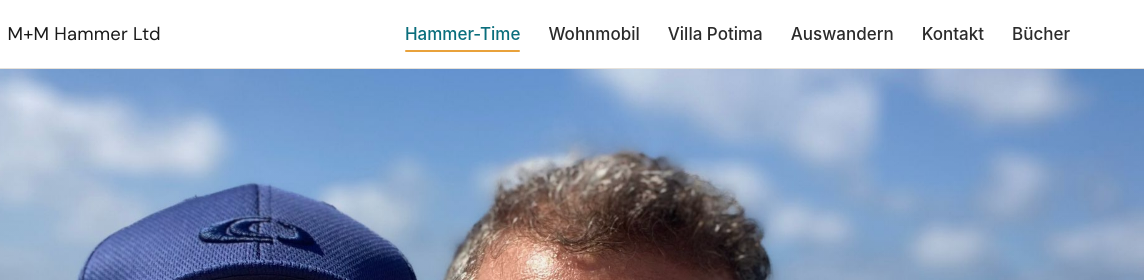
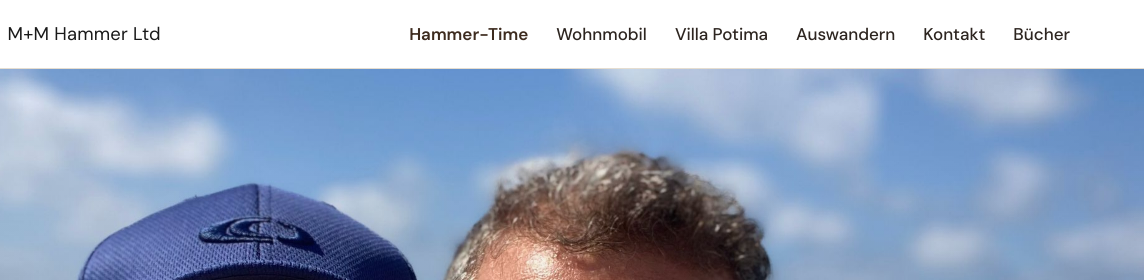
Before and after one commit to ToothMC/mmhammer.org, a website: page index.html in a window 1280 px wide. Shown: the top 280 px of the page, 136-1280 px from the left. Drawn offline with Linux system fonts and the light colour scheme.

Commit message:
switch to muted Aesop-style palette: espresso + warm cream + subtle olive accent
- primary espresso #3D2B1F replaces teal
- accent warm olive/taupe #8C7A56 replaces gold
- body bg warm off-white #FAF7F2
- nav active state: bold weight instead of underline
- hero overlay: warm dark gradient (no more navy)
- DM Sans as body font

```diff
--- a/styles.css
+++ b/styles.css
@@ -1,19 +1,19 @@
-/* M+M Hammer Ltd – mmhammer.org – Mediterranes Design */
+/* M+M Hammer Ltd – mmhammer.org – Muted Aesop-Style Palette */
 :root {
-  --c-primary: #0a6e7c;
-  --c-primary-dark: #064f5a;
-  --c-accent: #e9a23b;
-  --c-accent-dark: #c98624;
-  --c-text: #2b2b2b;
-  --c-text-soft: #5a5a5a;
-  --c-bg: #fff;
-  --c-bg-soft: #f5f1ea;
-  --c-border: #e5e1da;
-  --shadow-sm: 0 2px 6px rgba(0,0,0,.06);
-  --shadow-md: 0 6px 18px rgba(0,0,0,.08);
+  --c-primary: #3D2B1F;        /* deep espresso */
+  --c-primary-dark: #2B1F15;   /* darker espresso */
+  --c-accent: #8C7A56;         /* warm olive/taupe (subtle) */
+  --c-accent-dark: #6E5F40;
+  --c-text: #2D2520;           /* warm dark */
+  --c-text-soft: #6B5D52;      /* warm gray */
+  --c-bg: #FAF7F2;             /* warm off-white */
+  --c-bg-soft: #F2EDE5;        /* deeper cream */
+  --c-border: #E5DDD0;         /* warm beige */
+  --shadow-sm: 0 2px 6px rgba(45,37,32,.06);
+  --shadow-md: 0 6px 18px rgba(45,37,32,.08);
   --radius: 14px;
   --max-width: 1180px;
-  --font: -apple-system, BlinkMacSystemFont, "Segoe UI", Roboto, "Helvetica Neue", Arial, sans-serif;
+  --font: "DM Sans", -apple-system, BlinkMacSystemFont, "Segoe UI", Roboto, "Helvetica Neue", Arial, sans-serif;
 }
 * { box-sizing: border-box; margin: 0; padding: 0; }
 html { scroll-behavior: smooth; }
@@ -31,12 +31,12 @@ a:hover { color: var(--c-accent-dark); }
 .nav-links { display: flex; list-style: none; gap: 28px; align-items: center; }
 .nav-links a { font-weight: 500; color: var(--c-text); padding: 6px 0; position: relative; }
 .nav-links a:hover, .nav-links a.active { color: var(--c-primary); }
-.nav-links a.active::after { content: ""; position: absolute; left: 0; right: 0; bottom: -2px; height: 2px; background: var(--c-accent); border-radius: 2px; }
+.nav-links a.active { font-weight: 600; }
 .nav-toggle { display: none; background: none; border: 0; cursor: pointer; padding: 8px; }
 .nav-toggle span { display: block; width: 26px; height: 3px; background: var(--c-text); margin: 5px 0; border-radius: 2px; }
 
-.hero { position: relative; min-height: 85vh; padding: 60px 0 56px; text-align: center; color: #fff; background: #064f5a url('images/mmhammer_hero.jpg') center 28% / cover no-repeat; display: flex; align-items: flex-end; justify-content: center; isolation: isolate; }
-.hero::before { content: ""; position: absolute; inset: 0; background: linear-gradient(180deg, rgba(6,38,46,.0) 0%, rgba(6,38,46,.05) 40%, rgba(6,38,46,.55) 75%, rgba(6,38,46,.85) 100%); z-index: -1; }
+.hero { position: relative; min-height: 85vh; padding: 60px 0 56px; text-align: center; color: #fff; background: #2D2520 url('images/mmhammer_hero.jpg') center 28% / cover no-repeat; display: flex; align-items: flex-end; justify-content: center; isolation: isolate; }
+.hero::before { content: ""; position: absolute; inset: 0; background: linear-gradient(180deg, rgba(45,37,32,.0) 0%, rgba(45,37,32,.05) 40%, rgba(45,37,32,.55) 75%, rgba(45,37,32,.85) 100%); z-index: -1; }
 .hero .container { position: relative; }
 .hero h1 { font-size: clamp(2rem, 5vw, 3.6rem); font-weight: 800; color: #fff; line-height: 1.15; margin-bottom: 14px; letter-spacing: -.02em; text-shadow: 0 2px 30px rgba(0,0,0,.45); }
 .hero-sub { font-size: clamp(1rem, 2vw, 1.2rem); font-weight: 500; color: rgba(255,255,255,.95); line-height: 1.4; margin: 0 auto 28px; text-shadow: 0 1px 14px rgba(0,0,0,.45); }
```
